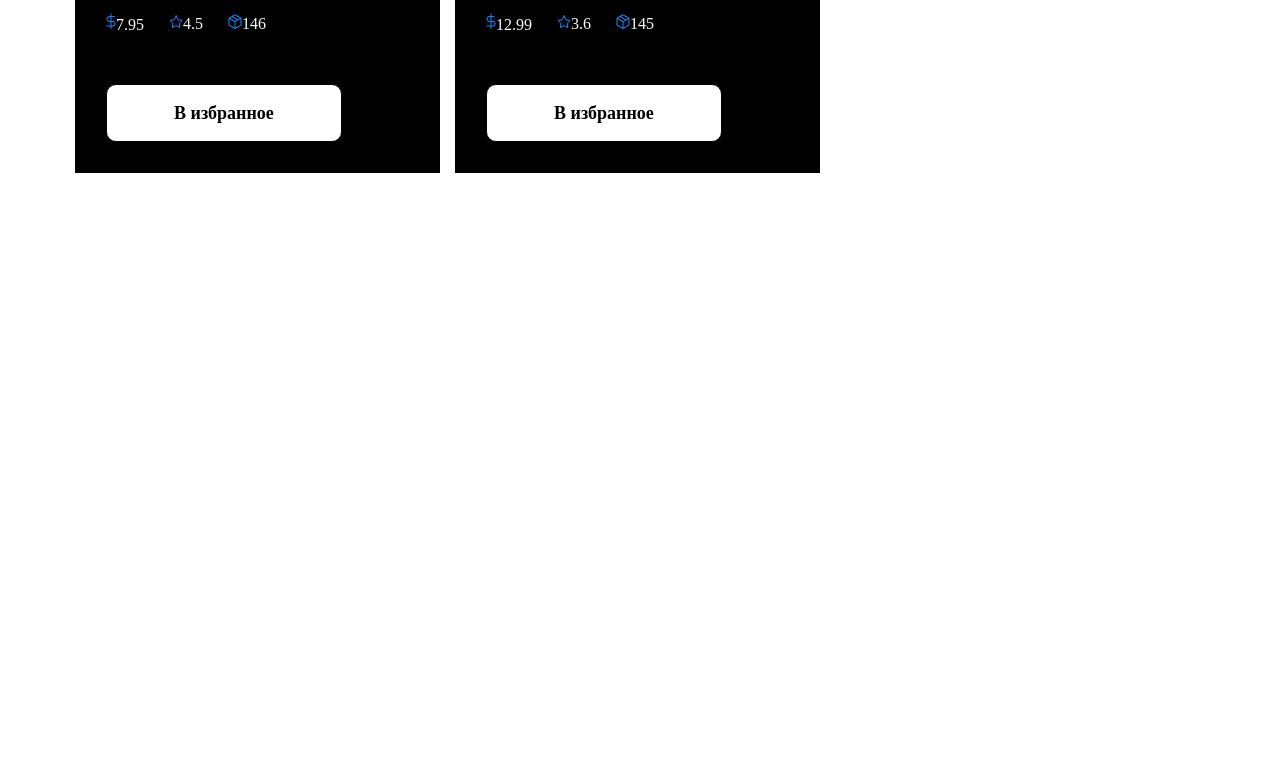
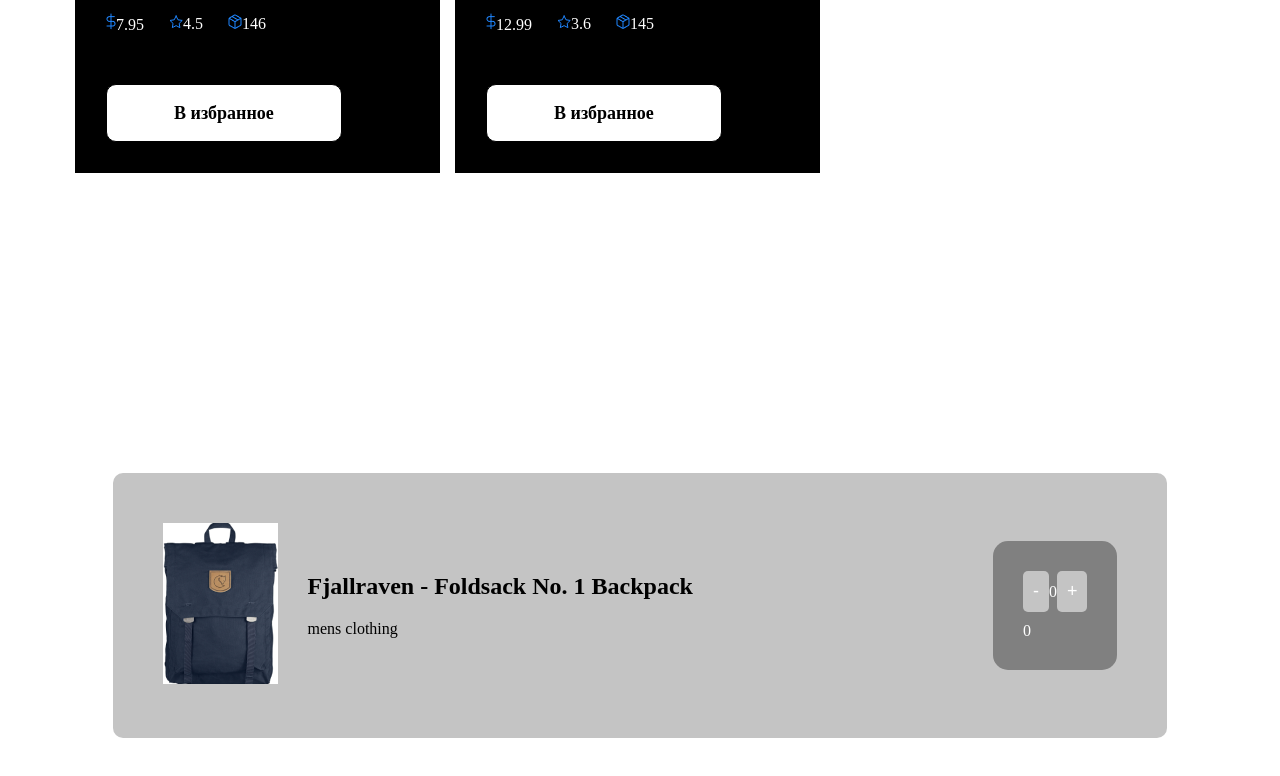
Before and after one commit to deli-off/w-505, a plain HTML site: page index.html in a window 1280 px wide. Shown: the part 3715-4491 px from the top of the page. Before the commit the page ends 3888 px from the top, so only its background shows below. Drawn offline with Linux system fonts and the light colour scheme.

Commit message:
finished

```diff
--- a/css/style.css
+++ b/css/style.css
@@ -120,3 +120,63 @@
 .bag__card__desc__btn {
     margin-top: 50px;
 }
+
+.korzina {
+    display: flex;
+    justify-content: center;
+    margin-top: 300px;
+    margin-bottom: 300px;
+}
+
+.counter__wrapper {
+    display: flex;
+    align-items: center;
+    background-color: #c4c4c4;
+    border-radius: 10px;
+    padding: 50px;
+}
+
+.counter__wrapper__title h2 {
+    margin-bottom: 20px;
+    font-size: 24px;
+}
+
+
+.counter__wrapper__count {
+    margin-left: 300px;
+    background-color: grey;
+    border-radius: 15px;
+    padding: 30px;
+    gap: 20px;
+}
+
+.counter__wrapper__img {
+    margin-right: 30px;
+}
+
+.counter__wrapper__img img {
+    background: none !important;
+}
+
+.counter__wrapper__count__btns span {
+    color: white;
+}
+
+.btn {
+    padding: 10px;
+    background-color: #c4c4c4;
+    border: none;
+    border-radius: 5px;
+    cursor: pointer;
+    color: white;
+    font-size: 18px;
+}
+
+.btn:active {
+    transform: scale(0.9);
+}
+
+.counter__wrapper__count__price {
+    margin-top: 10px;
+    color: white;
+}
--- a/index.html
+++ b/index.html
@@ -15,33 +15,25 @@
                 <button type="submit" id="showALL">Показать все</button>
             </div>
         </div>
-        <div class="container">
-            <!-- <div class="bag__card">
-                <div class="bag__card__img">
+        <div class="container"></div>
+        <main class="korzina">
+            <!-- <div class="counter__wrapper">
+                <div class="counter__wrapper__img">
                     <img src="./img/ryukzak.png" alt="bag">
                 </div>
-                <div class="bag__card__desc">
-                    <h3>MEN’S CLOTHING (120)</h3>
-                    <p> Your perfect pack for everyday use and walks in the forest. Stash your laptop (up to 15 inches) in the padded sleeve, your everyday</p>
-                    <div class="bag__card__price">
-                        <div class="bag__card__price__box">
-                            <img class="dollar" src="./img/price-icon.png" alt="price">
-                            <span class="dollar">109</span>
-                        </div>
-                        <div class="bag__card__price__box">
-                            <img class="star" src="./img/star-icon.svg" alt="price">
-                            <span class="star">3,9</span>
-                        </div>
-                        <div class="bag__card__price__box">
-                            <img class="box" src="./img/box-icon.png" alt="price">
-                            <span class="box">120</span>
-                        </div>
+                <div class="counter__wrapper__title">
+                    <h2>Fjallraven - Foldsack No. 1 Backpack</h2>
+                    <p>men's clothing</p>
+                </div>
+                <div class="counter__wrapper__count">
+                    <div class="counter__wrapper__count__btns">
+                        <button class="btn">-</button>
+                        <span>1</span>
+                        <button class="btn">+</button>
                     </div>
-                    <div class="bag__card__desc__btn">
-                        <button class="bag__card__desc__btn1">В избранное</button>
-                    </div>
+                    <p class="counter__wrapper__count__price">109.95 $</p>
                 </div>
-            </div> --></div>
+            </div> --></main>
         <script src="./js/index.js"></script>
     </body>
 </html>
--- a/js/index.js
+++ b/js/index.js
@@ -312,7 +312,7 @@
 
 
 showFive.onclick = () => {
-    reload(arr.slice(1, 4))
+    reload(arr.slice(0, 4))
 }
 
 showALL.onclick = () => {
@@ -320,3 +320,70 @@
 }
 
 console.log(showFive);
+
+
+// counter
+let main = document.querySelector('.korzina')
+
+// create
+let counter__wrapper = document.createElement('div');
+let counter__wrapper__img = document.createElement('div')
+let img = document.createElement('img')
+let counter__wrapper__title = document.createElement('div')
+let second_h2 = document.createElement('h2')
+let p = document.createElement('p')
+let counter__wrapper__count = document.createElement('div')
+let counter__wrapper__count__btns = document.createElement('div')
+let btn1 = document.createElement('button')
+let btn2 = document.createElement('button')
+let span = document.createElement('span')
+let counter__wrapper__count__price = document.createElement('p')
+
+
+// class
+counter__wrapper.classList.add('counter__wrapper')
+counter__wrapper__img.classList.add('counter__wrapper__img')
+counter__wrapper__title.classList.add('counter__wrapper__title')
+counter__wrapper__count.classList.add('counter__wrapper__count')
+counter__wrapper__count__btns.classList.add('counter__wrapper__count__btns')
+btn1.classList.add('btn')
+btn2.classList.add('btn')
+counter__wrapper__count__price.classList.add('counter__wrapper__count__price')
+
+
+// text
+second_h2.innerHTML = 'Fjallraven - Foldsack No. 1 Backpack'
+p.innerHTML = 'mens clothing'
+btn1.innerHTML = '-'
+span.innerHTML = '1'
+btn2.innerHTML = '+'
+counter__wrapper__count__price.innerHTML = '109.95 $'
+
+// attribute
+img.setAttribute('src', './img/ryukzak.png')
+
+
+// append
+counter__wrapper__count__btns.append(btn1, span, btn2)
+counter__wrapper__count.append(counter__wrapper__count__btns, counter__wrapper__count__price)
+counter__wrapper__title.append(second_h2, p)
+counter__wrapper__img.append(img)
+counter__wrapper.append(counter__wrapper__img, counter__wrapper__title, counter__wrapper__count)
+main.append(counter__wrapper)
+
+btn2.onclick = () => {
+    if (span.innerHTML < 100) {
+        span.innerHTML++
+        counter__wrapper__count__price.innerHTML = 109.95 + 109.95 + ' $'
+    }
+}
+
+if (span.innerHTML = '0') {
+    counter__wrapper__count__price.innerHTML = '0'
+}
+
+btn1.onclick = () => {
+    if (span.innerHTML > 0) {
+        span.innerHTML--
+    }
+}
```
